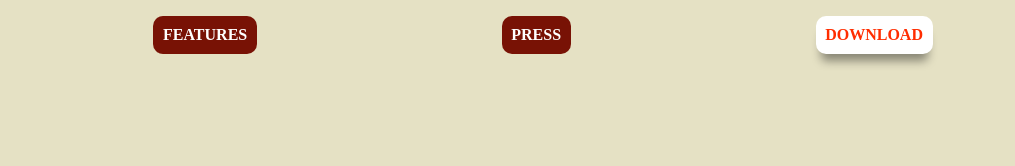
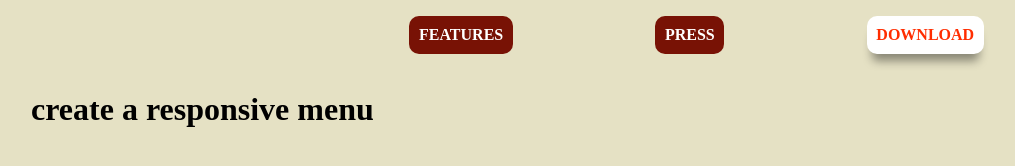
Before and after one commit to IonPulbere/ResponsiveMenu, a plain HTML site: page index.html in a window 1280 px wide. Shown: the whole page, without its empty margins (97-1112 px from the left). Drawn offline with Linux system fonts and the light colour scheme.

Commit message:
I've added a new style to menu

```diff
--- a/assets/css/master.css
+++ b/assets/css/master.css
@@ -8,7 +8,10 @@ background-color: #E5E1C4;
 }
 nav{
   /* border: 1px solid; */
-
+  width: 70%;
+  /* display: block; */
+  margin-right: 0;
+  margin-left: auto;
   display: flex;
   justify-content: flex-end;
 }
@@ -78,7 +81,7 @@ nav>ul{
     display:flex;
     flex-direction: column;
     width: 100%;
-    background: #1f1f1f;
+    background: rgba(0,0,0,.7);
     position: absolute;
     top: 0;
     right: 0;
--- a/index.html
+++ b/index.html
@@ -17,7 +17,6 @@
 <body>
   <div class="wrapper">
     <header>
-
     </header>
     <nav>
       <ul id="responsive-nav" class="responsive-nav">
@@ -30,6 +29,7 @@
       </ul>
     </nav>
     <main>
+      <h1>create a  responsive menu</h1>
 
     </main>
     <footer>
```
